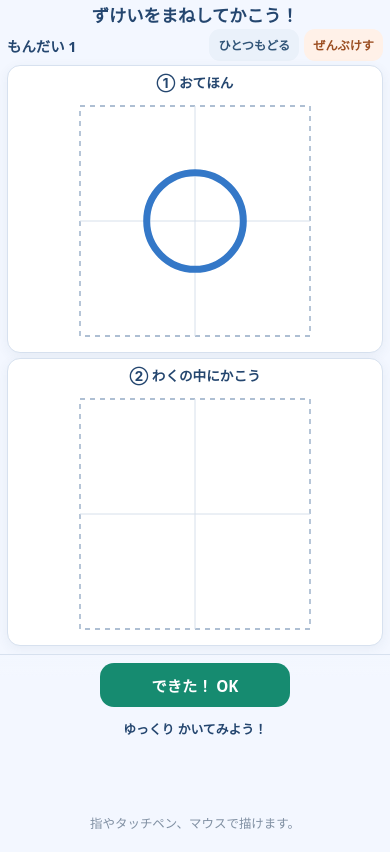
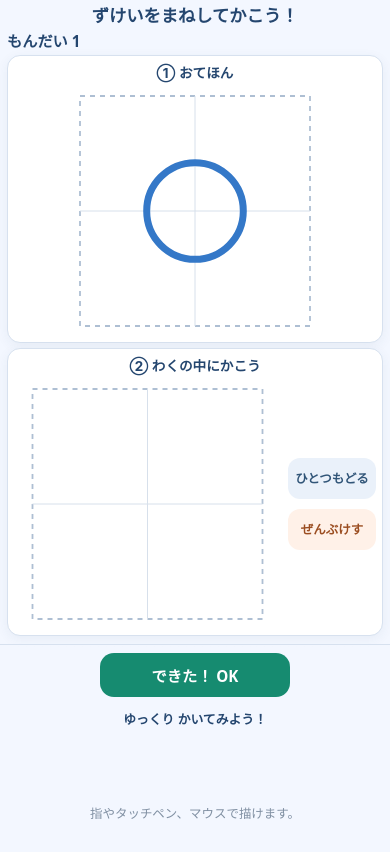
Before and after one commit to kotobakichi/kotoba-himitsu-kichi, a plain HTML site: page game4.html in a window 390 px wide. Both pictures are taken after a click on the button "ゲームスタート！". Drawn offline with Linux system fonts and the light colour scheme.

Commit message:
Update game4.html

```diff
--- a/game4.html
+++ b/game4.html
@@ -58,12 +58,6 @@ h1 {
   color: var(--navy);
 }
 
-.sub {
-  margin: 3px 0;
-  color: #61758d;
-  font-size: .92rem;
-}
-
 main {
   max-width: 1100px;
   margin: auto;
@@ -73,36 +67,14 @@ main {
 .topbar {
   display: flex;
   align-items: center;
-  justify-content: space-between;
+  justify-content: flex-start;
   gap: 10px;
   margin: 0 0 12px;
-}
-
-.topbar-tools {
-  display: flex;
-  align-items: center;
-  gap: 7px;
-  flex-shrink: 0;
-}
-
-.topbar-tools button {
-  padding: 8px 12px;
-  font-size: .85rem;
-  white-space: nowrap;
 }
 
 .progress {
   font-weight: 700;
   color: var(--navy);
-}
-
-.pill {
-  background: #e2edff;
-  color: #285b9c;
-  border-radius: 99px;
-  padding: 7px 12px;
-  font-size: .85rem;
-  font-weight: 700;
 }
 
 .panels {
@@ -145,12 +117,35 @@ canvas {
   touch-action: none;
 }
 
-.actions {
+/* 描画エリアとボタンを横並びにする */
+.draw-area-row {
+  display: grid;
+  grid-template-columns: minmax(0, 1fr) 94px;
+  align-items: center;
+  gap: 9px;
+  width: 100%;
+}
+
+.draw-area-row .canvas-wrap {
+  min-width: 0;
+}
+
+.draw-side-actions {
   display: flex;
-  flex-wrap: wrap;
+  flex-direction: column;
+  align-items: stretch;
   justify-content: center;
-  gap: 8px;
-  margin-top: 12px;
+  gap: 10px;
+  min-width: 0;
+}
+
+.draw-side-actions button {
+  width: 100%;
+  padding: 11px 5px;
+  font-size: .82rem;
+  line-height: 1.35;
+  white-space: normal;
+  word-break: keep-all;
 }
 
 .primary {
@@ -240,7 +235,6 @@ canvas {
   display: flex;
   align-items: center;
   justify-content: center;
-  justify-self: center;
   min-width: 150px;
   padding: 9px 28px;
   border-radius: 16px;
@@ -259,6 +253,7 @@ footer {
   padding: 0 16px 20px;
 }
 
+/* PC・タブレット */
 @media (min-width: 700px) {
   .panels {
     grid-template-columns: 1fr 1fr;
@@ -266,6 +261,15 @@ footer {
 
   .canvas-wrap {
     height: clamp(260px, 48vh, 430px);
+  }
+
+  .draw-area-row {
+    grid-template-columns: minmax(0, 1fr) 100px;
+  }
+
+  .draw-side-actions button {
+    font-size: .9rem;
+    padding: 13px 6px;
   }
 
   .compare-grid {
@@ -287,6 +291,7 @@ footer {
   }
 }
 
+/* スマートフォン */
 @media (max-width: 699px) {
   header {
     padding: 2px 8px 0;
@@ -302,26 +307,12 @@ footer {
   }
 
   .topbar {
-    justify-content: space-between;
-    flex-wrap: nowrap;
+    justify-content: flex-start;
     margin-bottom: 4px;
-    gap: 5px;
   }
 
   .progress {
-    font-size: .9rem;
-    white-space: nowrap;
-    flex-shrink: 0;
-  }
-
-  .topbar-tools {
-    gap: 5px;
-  }
-
-  .topbar-tools button {
-    padding: 7px 9px;
-    font-size: .76rem;
-    border-radius: 11px;
+    font-size: .95rem;
   }
 
   .panels {
@@ -339,10 +330,30 @@ footer {
     margin: 0 0 4px;
   }
 
+  /* 見本と描画エリアの高さをそろえる */
   #workArea > .panel .canvas-wrap {
     height: 250px;
   }
 
+  /* 描画枠の右側にボタンを縦配置 */
+  .draw-area-row {
+    grid-template-columns: minmax(0, 1fr) 88px;
+    gap: 7px;
+    align-items: center;
+  }
+
+  .draw-side-actions {
+    gap: 10px;
+  }
+
+  .draw-side-actions button {
+    padding: 12px 4px;
+    font-size: .78rem;
+    border-radius: 12px;
+    line-height: 1.4;
+  }
+
+  /* できたボタン */
   #workControls {
     position: sticky;
     bottom: 0;
@@ -396,9 +407,20 @@ footer {
   }
 }
 
+/* 小さいスマートフォン */
 @media (max-width: 380px) {
   #workArea > .panel .canvas-wrap {
     height: 230px;
+  }
+
+  .draw-area-row {
+    grid-template-columns: minmax(0, 1fr) 78px;
+    gap: 5px;
+  }
+
+  .draw-side-actions button {
+    font-size: .72rem;
+    padding: 10px 3px;
   }
 }
 
@@ -408,6 +430,7 @@ footer {
   }
 }
 
+/* スタート・結果画面 */
 .start-screen,
 .result-screen {
   text-align: center;
@@ -496,6 +519,7 @@ footer {
 
 <main>
 
+  <!-- スタート画面 -->
   <section id="startScreen" class="panel start-screen">
     <div class="start-mark">✏️</div>
     <h2>ずけいをまねしてかこう！</h2>
@@ -506,18 +530,16 @@ footer {
     </button>
   </section>
 
+  <!-- ゲーム画面 -->
   <section id="gameScreen" class="hidden">
 
     <div class="topbar">
       <span class="progress" id="progress">もんだい 1</span>
-    <div class="topbar-tools">
-      <button class="secondary" id="undo">ひとつもどる</button>
-      <button class="warn" id="clear">ぜんぶけす</button>
-    </div>
     </div>
 
     <section class="panels" id="workArea">
 
+      <!-- 見本 -->
       <div class="panel">
         <h2>① おてほん</h2>
         <div class="canvas-wrap">
@@ -525,10 +547,22 @@ footer {
         </div>
       </div>
 
+      <!-- 描画エリア -->
       <div class="panel">
         <h2>② わくの中にかこう</h2>
+
+        <div class="draw-area-row">
+
           <div class="canvas-wrap">
             <canvas id="draw"></canvas>
+          </div>
+
+          <!-- 描画エリア右側のボタン -->
+          <div class="draw-side-actions">
+            <button class="secondary" id="undo">ひとつもどる</button>
+            <button class="warn" id="clear">ぜんぶけす</button>
+          </div>
+
         </div>
       </div>
 
@@ -542,6 +576,7 @@ footer {
       ゆっくり かいてみよう！
     </p>
 
+    <!-- 比較画面 -->
     <section id="comparison" class="hidden">
       <div class="panel">
         <h2>おてほんと くらべてみよう</h2>
@@ -569,6 +604,7 @@ footer {
 
   </section>
 
+  <!-- 結果画面 -->
   <section id="resultScreen" class="panel result-screen hidden">
     <div class="start-mark">🏆</div>
     <h2>チャレンジしゅうりょう！</h2>
@@ -924,11 +960,13 @@ draw.addEventListener("pointerup", end);
 draw.addEventListener("pointercancel", end);
 
 document.getElementById("undo").onclick = () => {
+  if (questionLocked) return;
   strokes.pop();
   renderDraw();
 };
 
 document.getElementById("clear").onclick = () => {
+  if (questionLocked) return;
   strokes = [];
   renderDraw();
 };
```
Lines whose indentation alone changed are shown as unchanged.
